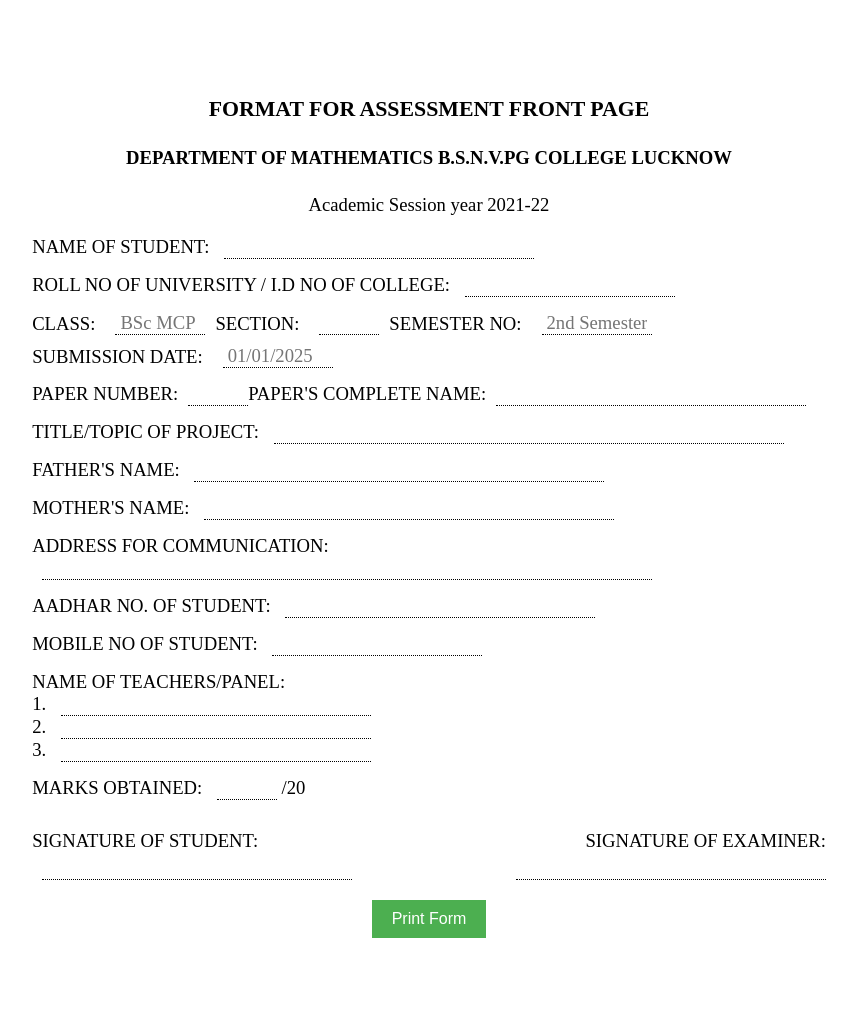
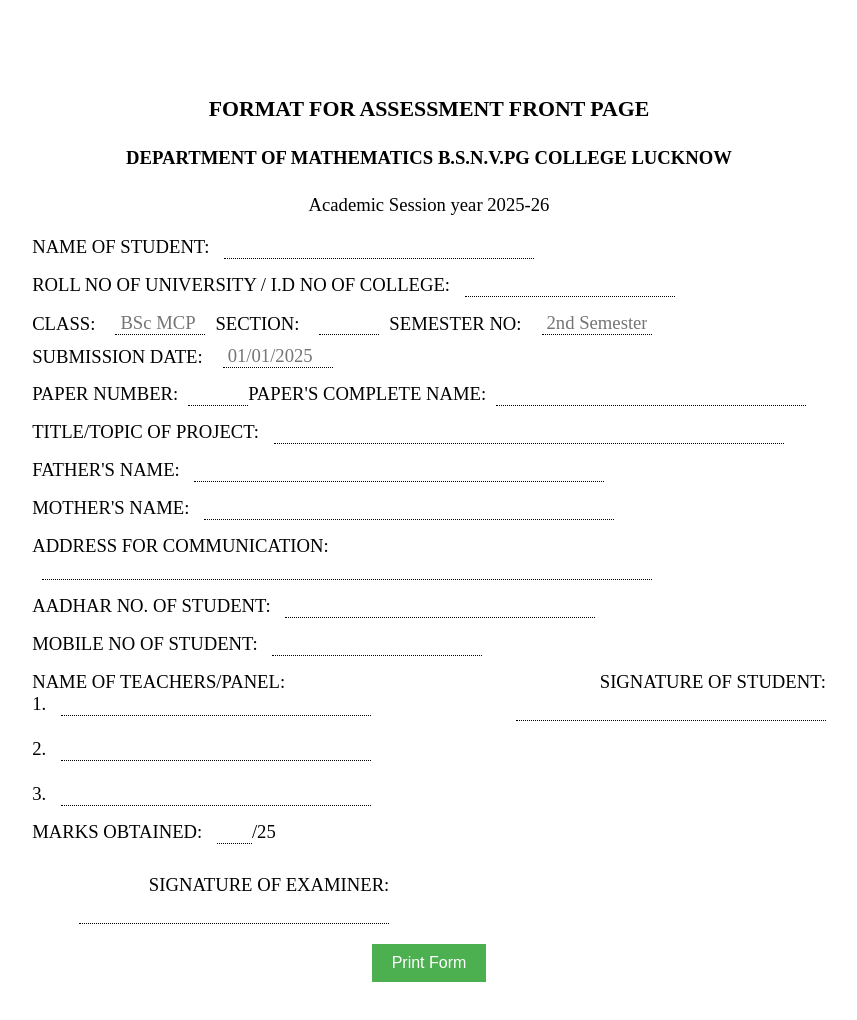
Before and after one commit to sachin-sk24/college, a plain HTML site: page index.html in a window 1280 px wide. Shown: the top 1020 px of the page, without its empty margins (211-1068 px from the left). Drawn offline with Linux system fonts and the light colour scheme.

Commit message:
Update index.html

```diff
--- a/index.html
+++ b/index.html
@@ -55,7 +55,7 @@
     <div class="header">
         <h3>FORMAT FOR ASSESSMENT FRONT PAGE</h3>
         <h4>DEPARTMENT OF MATHEMATICS B.S.N.V.PG COLLEGE LUCKNOW</h4>
-        <p>Academic Session year 2021-22</p>
+        <p>Academic Session year 2025-26</p>
     </div>
 
     <div class="form-field">
@@ -102,23 +102,28 @@
         MOBILE NO OF STUDENT: <input type="text" class="input-field" style="width: 200px;">
     </div>
 
+<div class="signature-box right-align">
+            SIGNATURE OF STUDENT: <br>
+            <input type="text" class="input-field" style="width: 300px; margin-top: 5px;">
+        </div>
+</div>
+
     <div class="form-field">
         NAME OF TEACHERS/PANEL:<br>
         1. <input type="text" class="input-field" style="width: 300px;"><br>
+        <br>
         2. <input type="text" class="input-field" style="width: 300px;"><br>
+        <br>
         3. <input type="text" class="input-field" style="width: 300px;">
     </div>
 
     <div class="form-field">
-        MARKS OBTAINED: <input type="text" class="input-field" style="width: 50px;"> /20
+        MARKS OBTAINED: <input type="text" class="input-field" style="width: 25px;">/25
     </div>
 
     <div class="signature-section">
-        <div class="signature-box">
-            SIGNATURE OF STUDENT: <br>
-            <input type="text" class="input-field" style="width: 300px; margin-top: 5px;">
-        </div>
-        <div class="signature-box right-align">
+
+       <div class="signature-box right-align">
             SIGNATURE OF EXAMINER: <br>
             <input type="text" class="input-field" style="width: 300px; margin-top: 5px;">
         </div>
```
